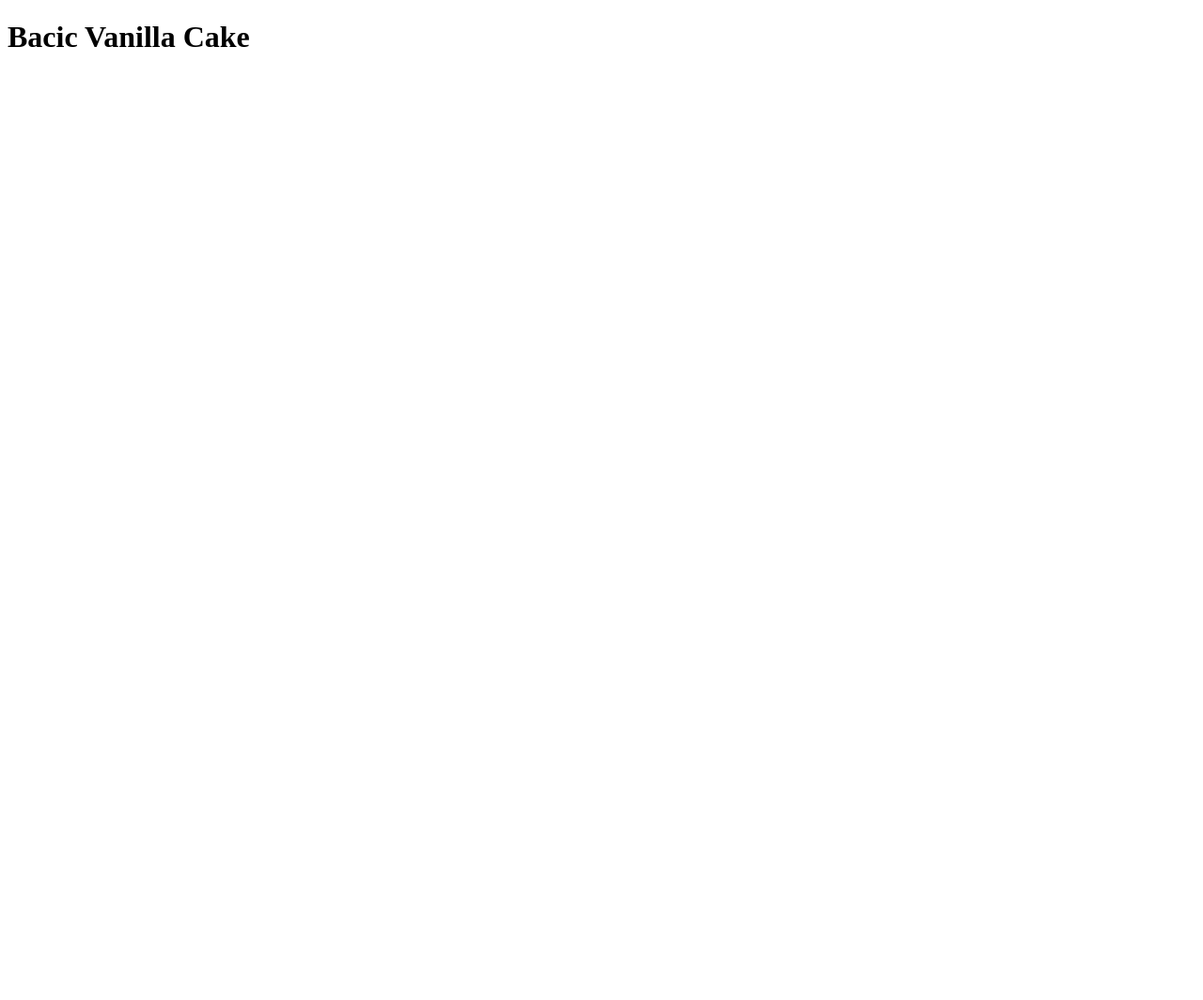
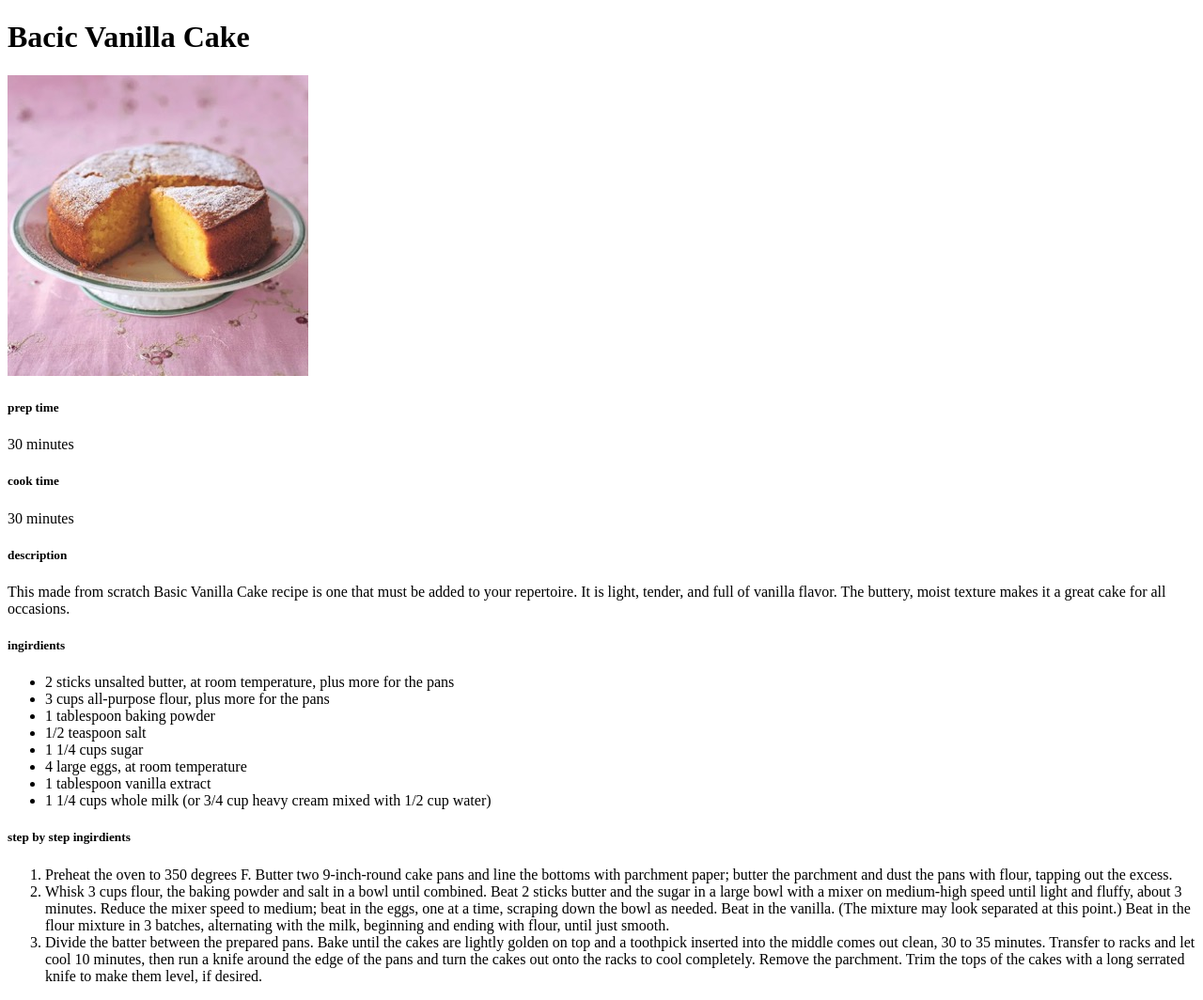
Before and after one commit to MSimaga1999/odin-recipes, a plain HTML site: page recipes/basic-vanilla-cake.html in a window 1280 px wide. Shown: the whole page at 94% size. Before the commit the page ends 800 px from the top, so only its background shows below. Drawn offline with Linux system fonts and the light colour scheme.

Commit message:
finished third recipe and added a image in the index.html

```diff
--- a/recipes/basic-vanilla-cake.html
+++ b/recipes/basic-vanilla-cake.html
@@ -8,6 +8,30 @@
 </head>
 <body>
     <h1>Bacic Vanilla Cake</h1>
+    <img src="images/basic-vanilla-cake.jpeg" alt="basic vanilla cake picture">
+    <h5>prep time</h5>
+    <p>30 minutes</p>
+    <h5>cook time</h5>
+    <p>30 minutes</p>
+    <h5>description</h5>
+    <p>This made from scratch Basic Vanilla Cake recipe is one that must be added to your repertoire. It is  light, tender, and full of vanilla flavor. The buttery, moist texture makes it a great cake for all occasions.</p>
+    <h5>ingirdients</h5>
+    <ul>
+        <li>2 sticks unsalted butter, at room temperature, plus more for the pans</li>
+        <li>3 cups all-purpose flour, plus more for the pans</li>
+        <li>1 tablespoon baking powder</li>
+        <li>1/2 teaspoon salt</li>
+        <li>1 1/4 cups sugar</li>
+        <li>4 large eggs, at room temperature</li>
+        <li>1 tablespoon vanilla extract</li>
+        <li>1 1/4 cups whole milk (or 3/4 cup heavy cream mixed with 1/2 cup water)</li>
+    </ul>
+    <h5>step by step ingirdients</h5>
+    <ol>
+      <li>Preheat the oven to 350 degrees F. Butter two 9-inch-round cake pans and line the bottoms with parchment paper; butter the parchment and dust the pans with flour, tapping out the excess.</li>
+      <li>Whisk 3 cups flour, the baking powder and salt in a bowl until combined. Beat 2 sticks butter and the sugar in a large bowl with a mixer on medium-high speed until light and fluffy, about 3 minutes. Reduce the mixer speed to medium; beat in the eggs, one at a time, scraping down the bowl as needed. Beat in the vanilla. (The mixture may look separated at this point.) Beat in the flour mixture in 3 batches, alternating with the milk, beginning and ending with flour, until just smooth.</li>
+      <li>Divide the batter between the prepared pans. Bake until the cakes are lightly golden on top and a toothpick inserted into the middle comes out clean, 30 to 35 minutes. Transfer to racks and let cool 10 minutes, then run a knife around the edge of the pans and turn the cakes out onto the racks to cool completely. Remove the parchment. Trim the tops of the cakes with a long serrated knife to make them level, if desired. </li>
+    </ol>
 
 </body>
 </html>
```
Also changed, not shown: index.html (+2 -0 lines), recipes/jollof-rice.html (+1 -1 lines), recipes/pasta-and-groundbeef.html (+1 -1 lines), recipes/images/51vhxR83RPS.jpg (added), recipes/images/basic-vanilla-cake.jpeg (added), recipes/images/my-favorite-recipes.jpeg (added).
